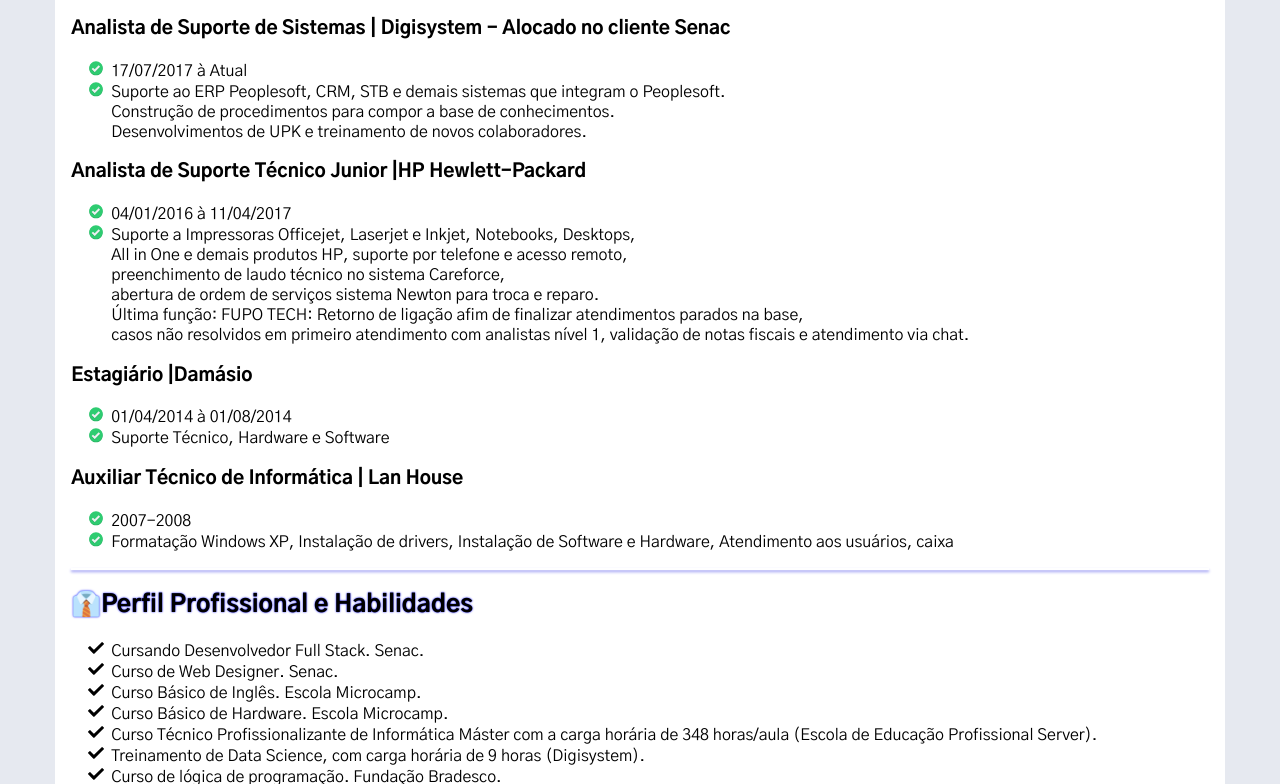
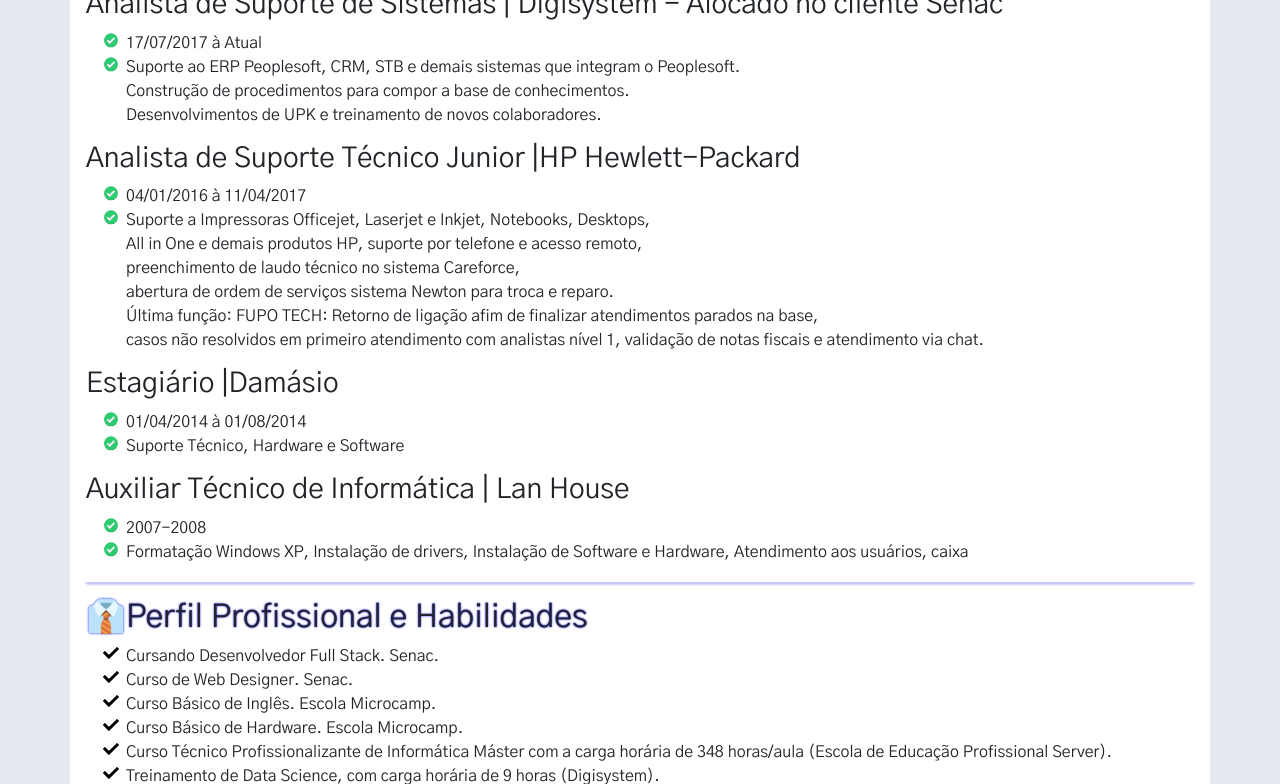
Before and after one commit to tiagoferreira18/curriculo, a plain HTML site: page index.html in a window 1280 px wide. Shown: the part 512-1296 px from the top of the page. Drawn offline with nearby package versions, Linux system fonts and the light colour scheme.

Commit message:
add bootstrap

```diff
--- a/index.html
+++ b/index.html
@@ -5,6 +5,7 @@
     <meta http-equiv="X-UA-Compatible" content="IE=edge" />
     <meta name="viewport" content="width=device-width, initial-scale=1.0" />
     <title>Curriculo</title>
+    <link rel="stylesheet" href="https://cdn.jsdelivr.net/npm/bootstrap@4.6.1/dist/css/bootstrap.min.css">
     <link rel="stylesheet" href="css/style-curriculo.css" />
 
   </head>
@@ -89,5 +90,6 @@
       <li>Curso de lógica de programação. Digital Inovation One.</li>
     </ul>
   </div>
+  <script src="https://cdn.jsdelivr.net/npm/bootstrap@4.6.1/dist/js/bootstrap.bundle.min.js"></script>
   </body>
 </html>
```
